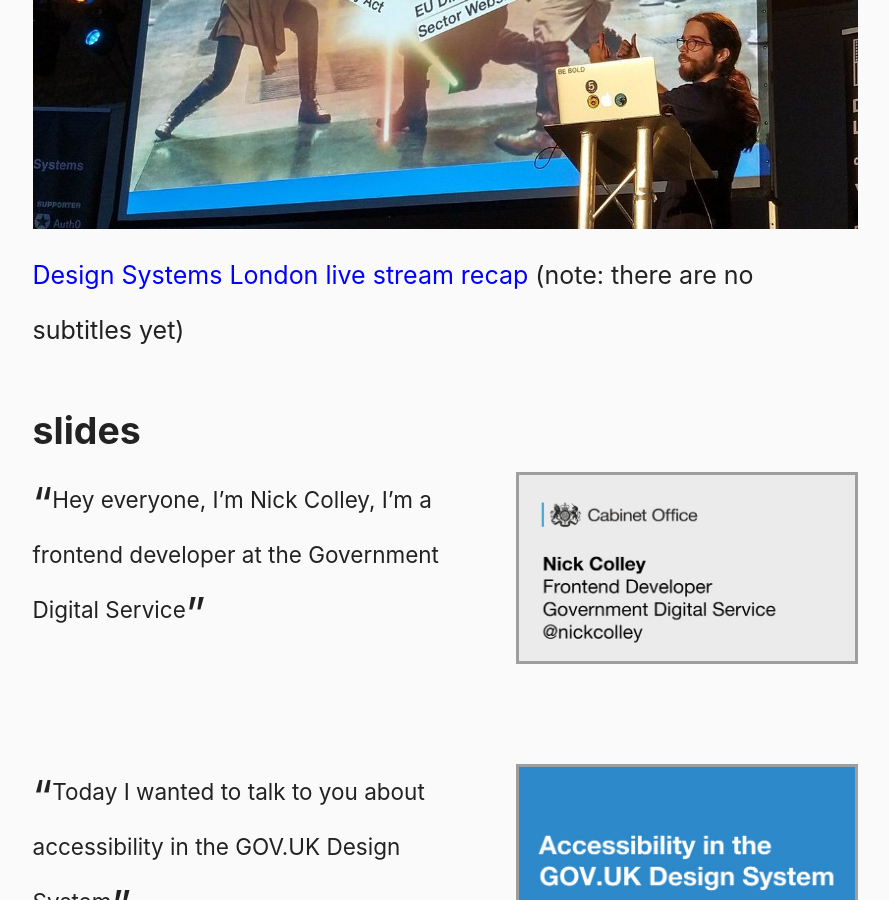
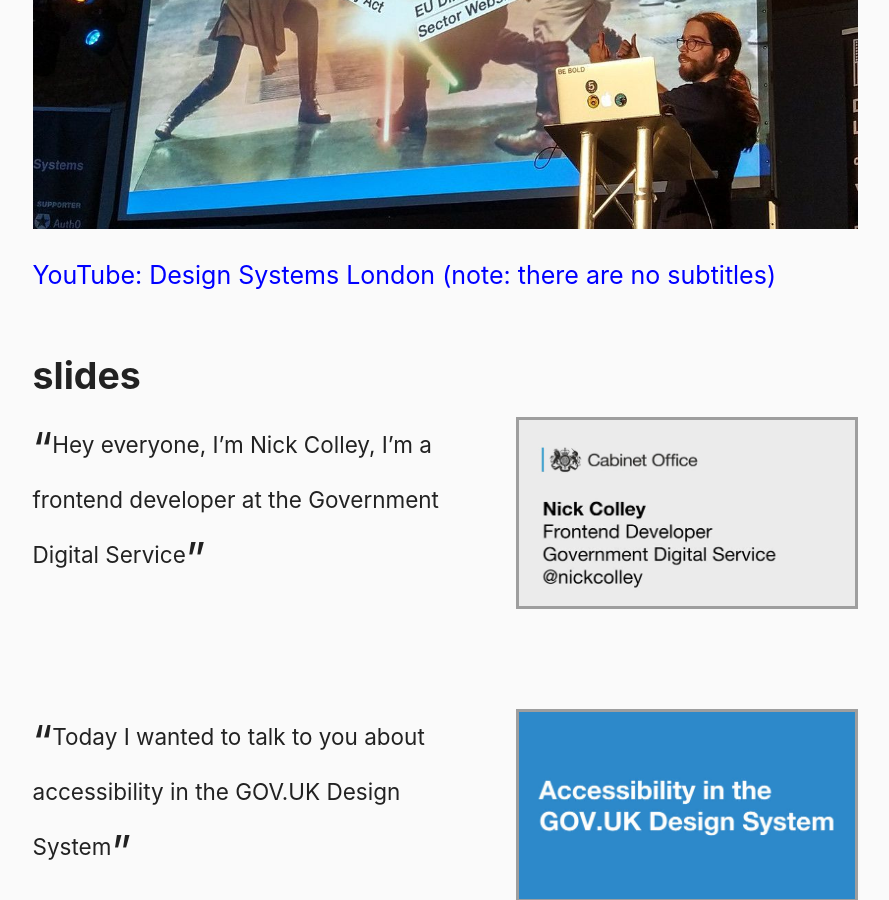
Before and after one commit to NickColley/nickcolley.co.uk, a Jekyll site: the page built from _posts/2018-11-16-accessibility-in-the-govuk-design-system.md, in a window 1280 px wide and 900 px high, scrolled down 1046 px. Shown: the whole window, without its empty margins (195-1084 px from the left). Built offline with Jekyll 4.4.1, drawn with Linux system fonts in a browser that asks for light colours.

Commit message:
Update link to YouTube video

```diff
--- a/_posts/2018-11-16-accessibility-in-the-govuk-design-system.md
+++ b/_posts/2018-11-16-accessibility-in-the-govuk-design-system.md
@@ -327,8 +327,9 @@
 <figure>
   <img src="/assets/img/dsl-accessibility-talk.jpg" alt="Nick stood in front of a slide using Star Wars to explain accessibility legislation">
   <figcaption>
-    <a href="https://youtu.be/Z7vapa6p92k?t=18736">Design Systems London live stream recap</a>
-    (note: there are no subtitles yet)
+    <a href="https://youtu.be/OeyMEDPnPcE">
+      YouTube: Design Systems London (note: there are no subtitles)
+    </a>
   </figcaption>
 </figure>
 
```
